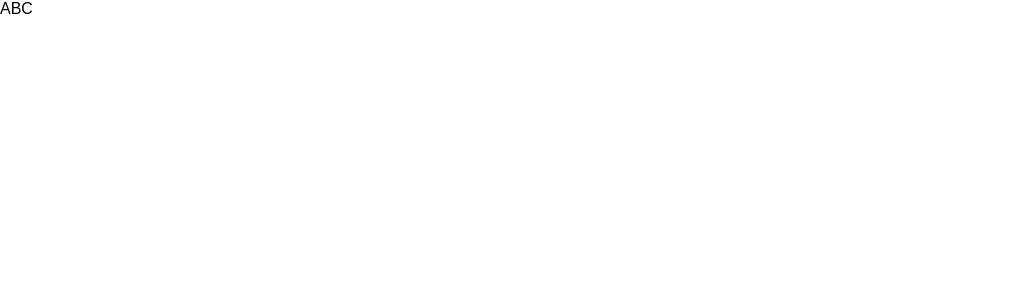
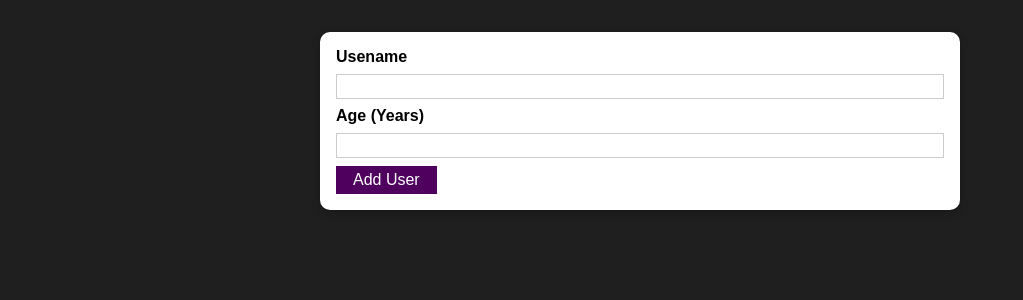
Before and after one commit to rajeevrk9901/Simple-Add-Account-Project, a React (Create React App) app: page / in a window 1280 px wide. Shown: the top 300 px of the page, without its empty margins (0-1023 px from the left). Built offline with nearby package versions, Linux system fonts and the light colour scheme.

Commit message:
Nice Looking Button

```diff
--- a/src/App.js
+++ b/src/App.js
@@ -1,7 +1,12 @@
 import React from "react";
+import AddUser from "./components/Users/AddUser";
 
 function App() {
-  return <div>ABC</div>;
+  return (
+    <div>
+      <AddUser />
+    </div>
+  );
 }
 
 export default App;
--- /dev/null
+++ b/src/components/UI/Button.js
@@ -0,0 +1,17 @@
+import React from "react";
+
+import classes from "./Button.module.css";
+
+function Button(props) {
+  return (
+    <button
+      className={classes.button}
+      type={props.type || "button"}
+      onClick={props.onClick}
+    >
+      {props.children}
+    </button>
+  );
+}
+
+export default Button;
--- /dev/null
+++ b/src/components/UI/Button.module.css
@@ -0,0 +1,18 @@
+.button {
+    font: inherit;
+    border: 1px solid #4f005f;
+    background: #4f005f;
+    color: white;
+    padding: 0.25rem 1rem;
+    cursor: pointer;
+}
+
+.button:hover,
+.button:active {
+    background: #741188;
+    border-color: #741188;
+}
+
+.button:focus {
+    outline: none;
+}
--- /dev/null
+++ b/src/components/UI/Card.js
@@ -0,0 +1,10 @@
+import React from "react";
+import classes from "./Card.module.css";
+
+function Card(props) {
+  return (
+    <div className={`${classes.card} ${props.className}`}>{props.children}</div>
+  );
+}
+
+export default Card;
--- /dev/null
+++ b/src/components/UI/Card.module.css
@@ -0,0 +1,5 @@
+.card {
+    background: white;
+    box-shadow: 0 2px 8px rgba(0, 0, 0, 0.26);
+    border-radius: 10px;
+}
--- /dev/null
+++ b/src/components/Users/AddUser.js
@@ -0,0 +1,23 @@
+import React from "react";
+import Card from "../UI/Card";
+import classes from "./AddUser.module.css";
+import Button from "../UI/Button";
+
+function AddUser(props) {
+  const addUserHandler = (event) => {
+    event.preventDefault();
+  };
+  return (
+    <Card className={classes.input}>
+      <form onSubmit={addUserHandler}>
+        <label htmlFor="username">Usename</label>
+        <input id="username" type="text" />
+        <label htmlFor="age">Age (Years)</label>
+        <input id="age" type="number" />
+        <Button type="submit">Add User</Button>
+      </form>
+    </Card>
+  );
+}
+
+export default AddUser;
--- /dev/null
+++ b/src/components/Users/AddUser.module.css
@@ -0,0 +1,26 @@
+.input {
+    margin: 2rem auto;
+    padding: 1rem;
+    width: 90%;
+    max-width: 40rem;
+}
+
+.input label {
+    display: block;
+    font-weight: bold;
+    margin-bottom: 0.5rem;
+}
+
+.input input {
+    font: inherit;
+    display: block;
+    width: 100%;
+    border: 1px solid #ccc;
+    padding: 0.15rem;
+    margin-bottom: 0.5rem;
+}
+
+.input input:focus {
+    outline: none;
+    border-color: #4f005f;
+}
--- a/src/index.css
+++ b/src/index.css
@@ -4,6 +4,7 @@
 
 html {
   font-family: sans-serif;
+  background: #1f1f1f;
 }
 
 body {
```
